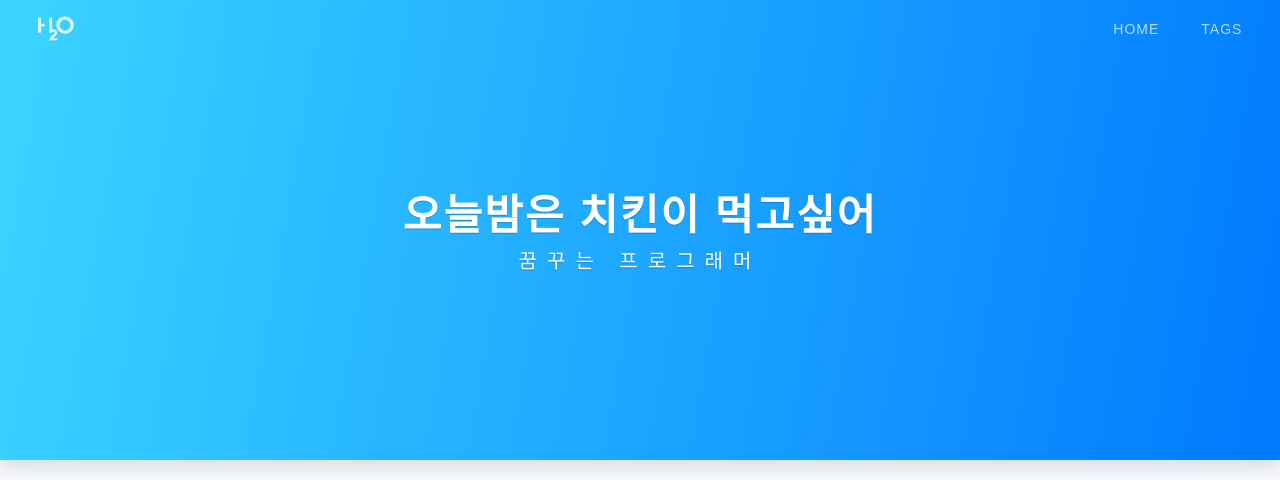
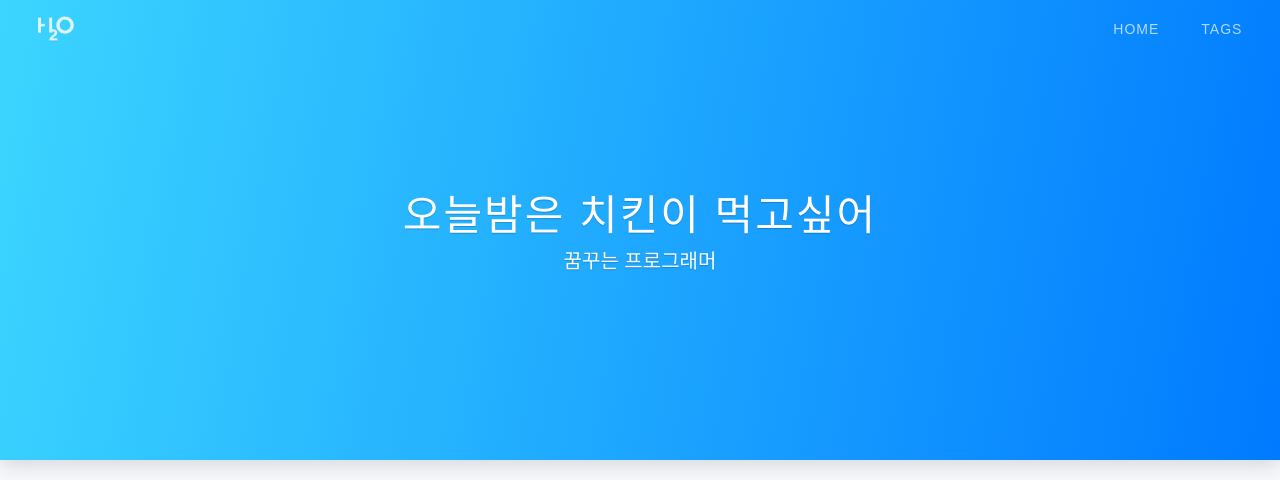
Before and after one commit to sistinafibel/sistinafibel.github.io, a Jekyll site: the page built from index.html, in a window 1280 px wide and 1400 px high. Shown: the top 480 px of the window. Built offline with Jekyll 4.4.1, drawn with Linux system fonts in a browser that asks for light colours; nearby versions of some CDN libraries; some web fonts are replaced; the list of posts is cut into pages by our own code; a style sheet for code colours, icons or effects is not loaded; grey boxes are pictures that could not be loaded.

Commit message:
폰트 적용

```diff
--- a/_includes/head.html
+++ b/_includes/head.html
@@ -22,15 +22,15 @@
     <style>
         @import url(//fonts.googleapis.com/earlyaccess/jejugothic.css);
         .mainh2 {
-            font-family: 'Jeju Gothic', sans-serif;
-            font-style: normal;
-            font-weight: 500;
+            font-family: 'Jeju Gothic', sans-serif  !important;
+            font-style: normal  !important;
+            font-weight: 500  !important;
         }
 
         .mainh3 {
-            font-family: 'Jeju Gothic', sans-serif;
-            letter-spacing: 0px;
-            font-weight: 100;
+            font-family: 'Jeju Gothic', sans-serif  !important;
+            letter-spacing: 0px  !important;
+            font-weight: 100  !important;
         }
         body{
             font-family: 'Jeju Gothic', sans-serif;
```
